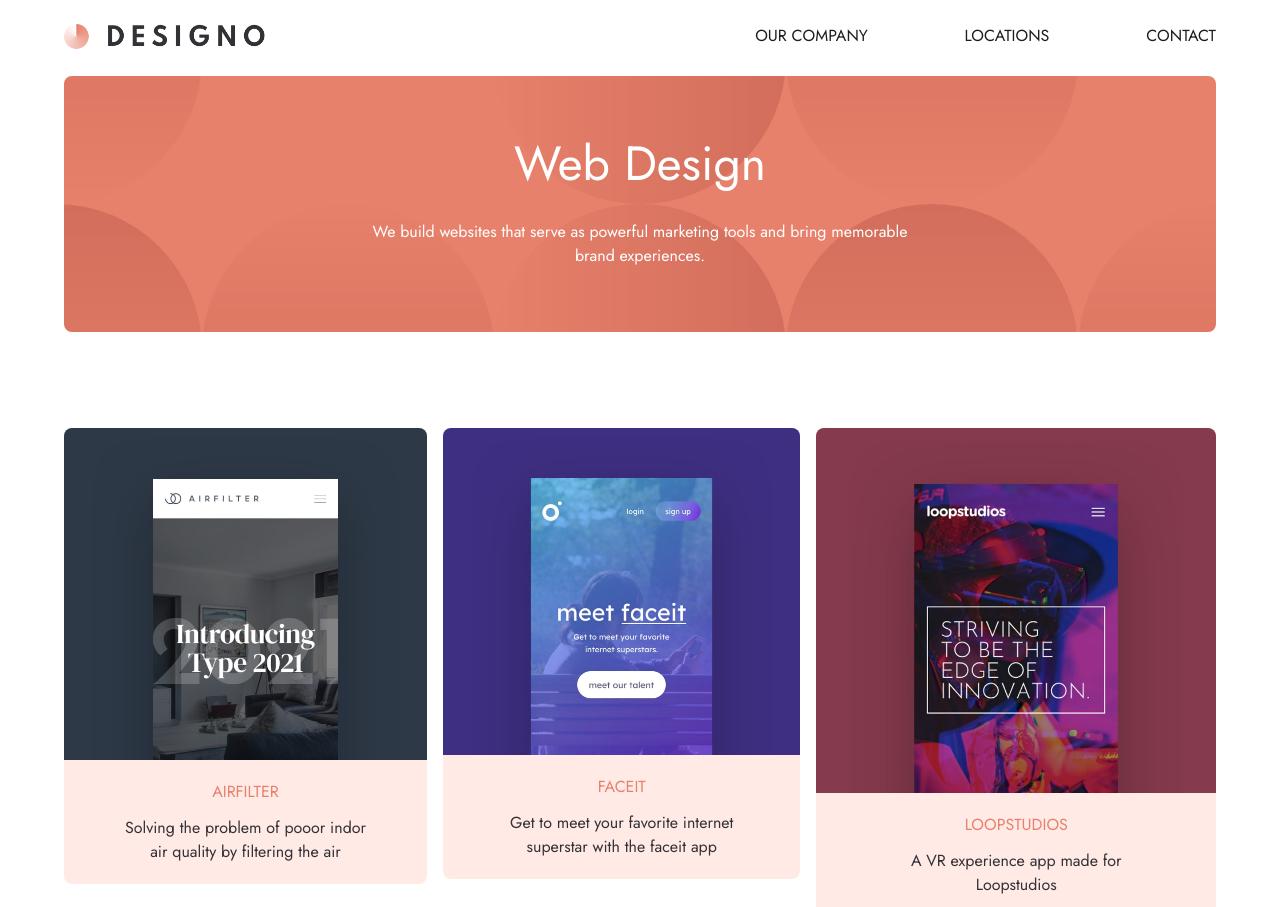
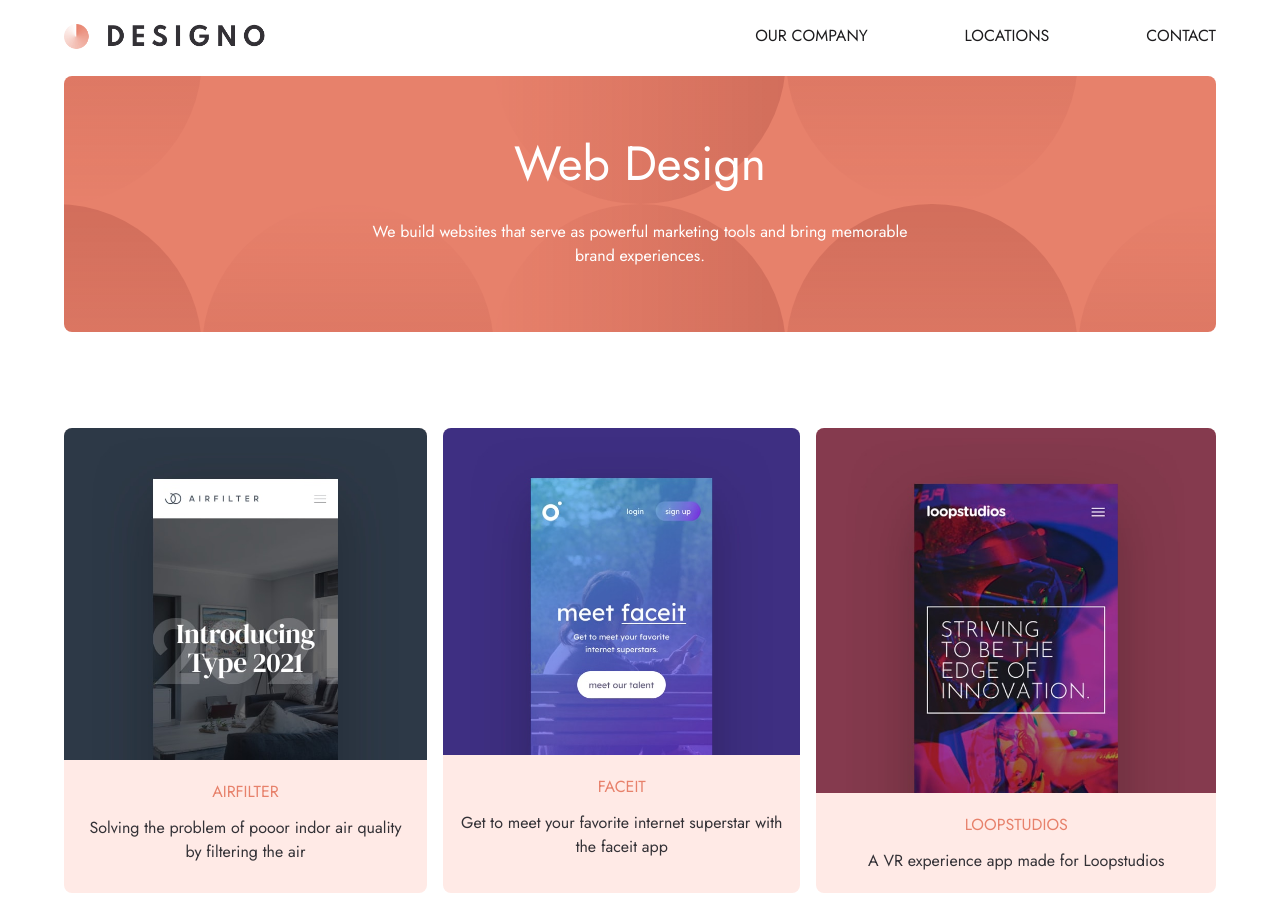
Before and after one commit to SheeloveDol/designo, a React (Vite) app: page /appDesign in a window 1280 px wide. Shown: the top 907 px of the page. Built offline with nearby package versions, Linux system fonts and the light colour scheme.

Commit message:
Fixed height of ProjectCards

```diff
--- a/src/components/ProjectsCard.jsx
+++ b/src/components/ProjectsCard.jsx
@@ -4,13 +4,13 @@
 export const ProjectsCard = ({ title, description, image }) => {
   return (
     <div>
-        <div className="bg-[#FFEAE6] flex flex-col sm:grow sm:flex-row rounded-lg lg:flex-col hover:cursor-pointer group  last:text-peach hover:text-white hover:bg-peach">
+        <div className="bg-[#FFEAE6] flex flex-col h-full sm:grow sm:flex-row rounded-lg lg:flex-col hover:cursor-pointer group  last:text-peach hover:text-white hover:bg-peach">
                 <div className="sm:basis-1/2">
                     <img
                         className="rounded-t-lg sm:rounded-l-lg lg:rounded-t-lg lg:rounded-bl-none  "
                         src={image} alt={`Picture of a ${title} website`}/>
                 </div>
-                <div className="text-center sm:px-4 w-7/10 px-6 lg:w-4/5 mx-auto py-5 sm:basis-1/2 sm:my-auto">
+                <div className="text-center sm:px-4 w-7/10 px-6 lg:w-full mx-auto py-5 sm:basis-1/2 sm:my-auto ">
                     <div>
                         <h4 className="pb-3">{title}</h4>
                     </div>
```
